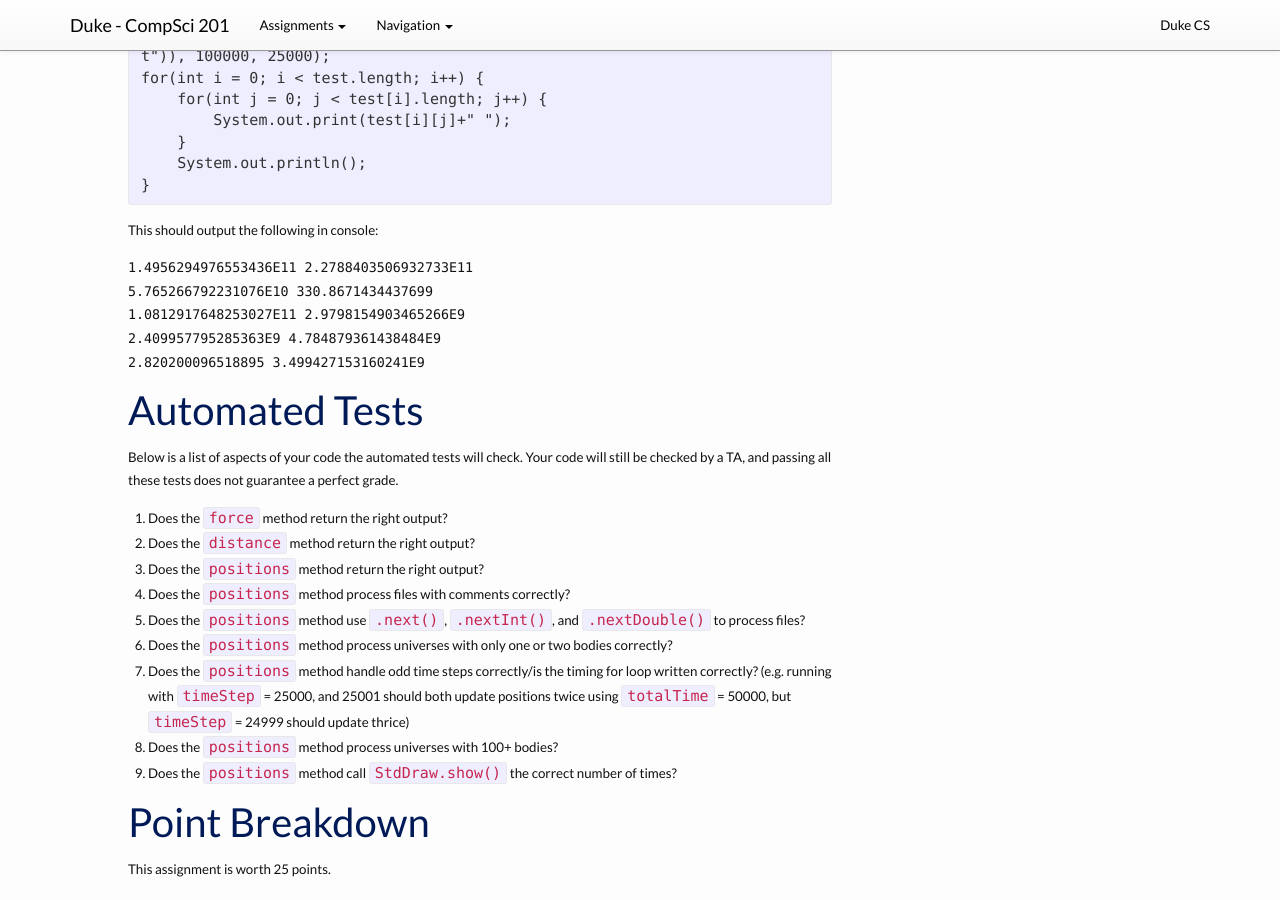
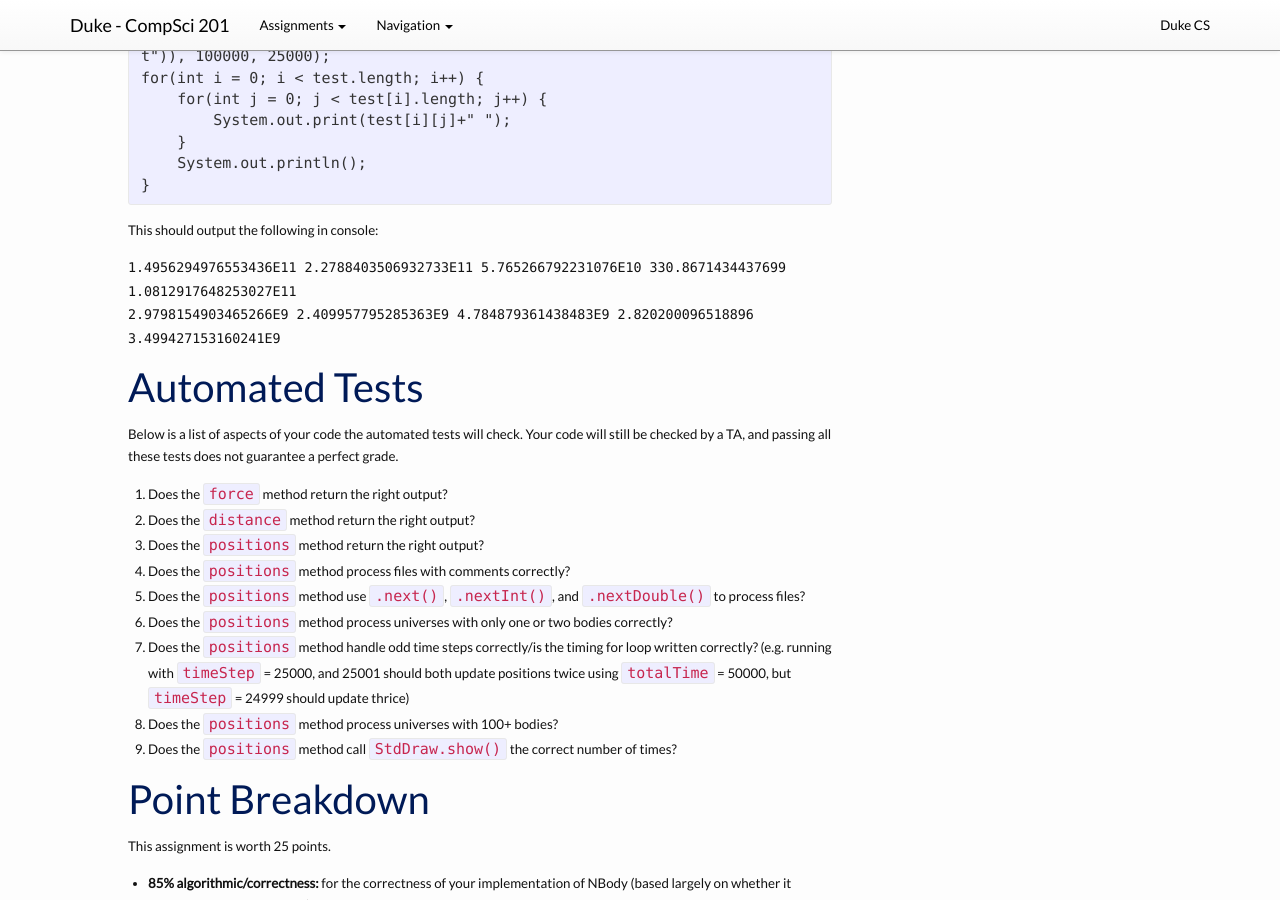
Before and after one commit to compsci201/compsci201.github.io, a Jekyll site: the page built from nbody/4-grading.md, in a window 1280 px wide and 900 px high, scrolled down 348 px. Built offline with Jekyll 4.4.1, drawn with Linux system fonts in a browser that asks for light colours; nearby versions of some CDN libraries.

Commit message:
Update 4-grading.md

```diff
--- a/nbody/4-grading.md
+++ b/nbody/4-grading.md
@@ -20,11 +20,8 @@ for(int i = 0; i < test.length; i++) {
 This should output the following in console:
 
 <samp>
-1.4956294976553436E11 2.2788403506932733E11 <br>
-5.765266792231076E10 330.8671434437699 <br>
-1.0812917648253027E11 2.9798154903465266E9 <br>
-2.409957795285363E9 4.784879361438484E9 <br>
-2.820200096518895 3.499427153160241E9 <br>
+1.4956294976553436E11 2.2788403506932733E11 5.765266792231076E10 330.8671434437699 1.0812917648253027E11 <br>
+2.9798154903465266E9 2.409957795285363E9 4.784879361438483E9 2.820200096518896 3.499427153160241E9 <br>
 </samp>
 
 ## Automated Tests
```
